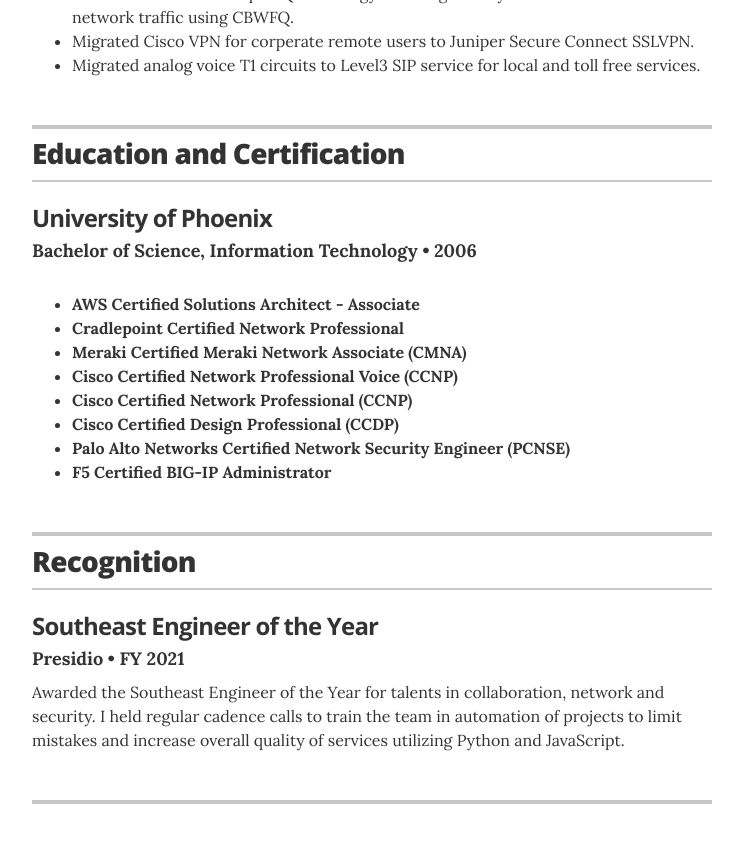
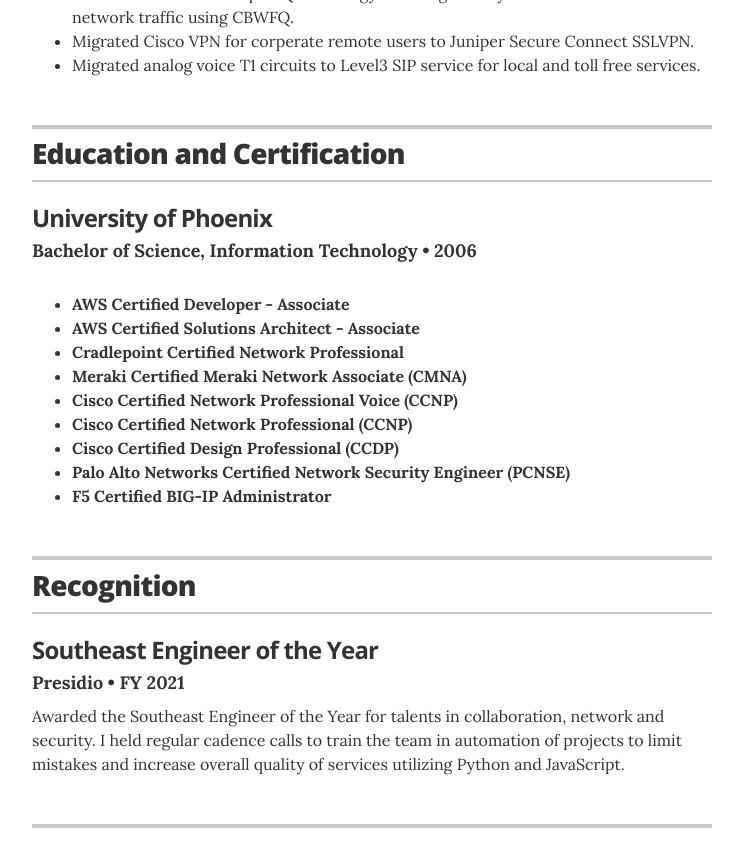
Before and after one commit to jglovier/resume-template, a Jekyll site: the page built from index.html, in a window 1280 px wide and 900 px high, scrolled down 2597 px. Shown: the top 867 px of the window, without its empty margins (268-1011 px from the left). Built offline with Jekyll 4.4.1, drawn with Linux system fonts in a browser that asks for light colours.

Commit message:
Update education.yml

```diff
--- a/_data/education.yml
+++ b/_data/education.yml
@@ -6,6 +6,7 @@
   summary:
 
   certs:
+    - cert: AWS Certified Developer - Associate
     - cert: AWS Certified Solutions Architect - Associate
     - cert: Cradlepoint Certified Network Professional
     - cert: Meraki Certified Meraki Network Associate (CMNA)
```
